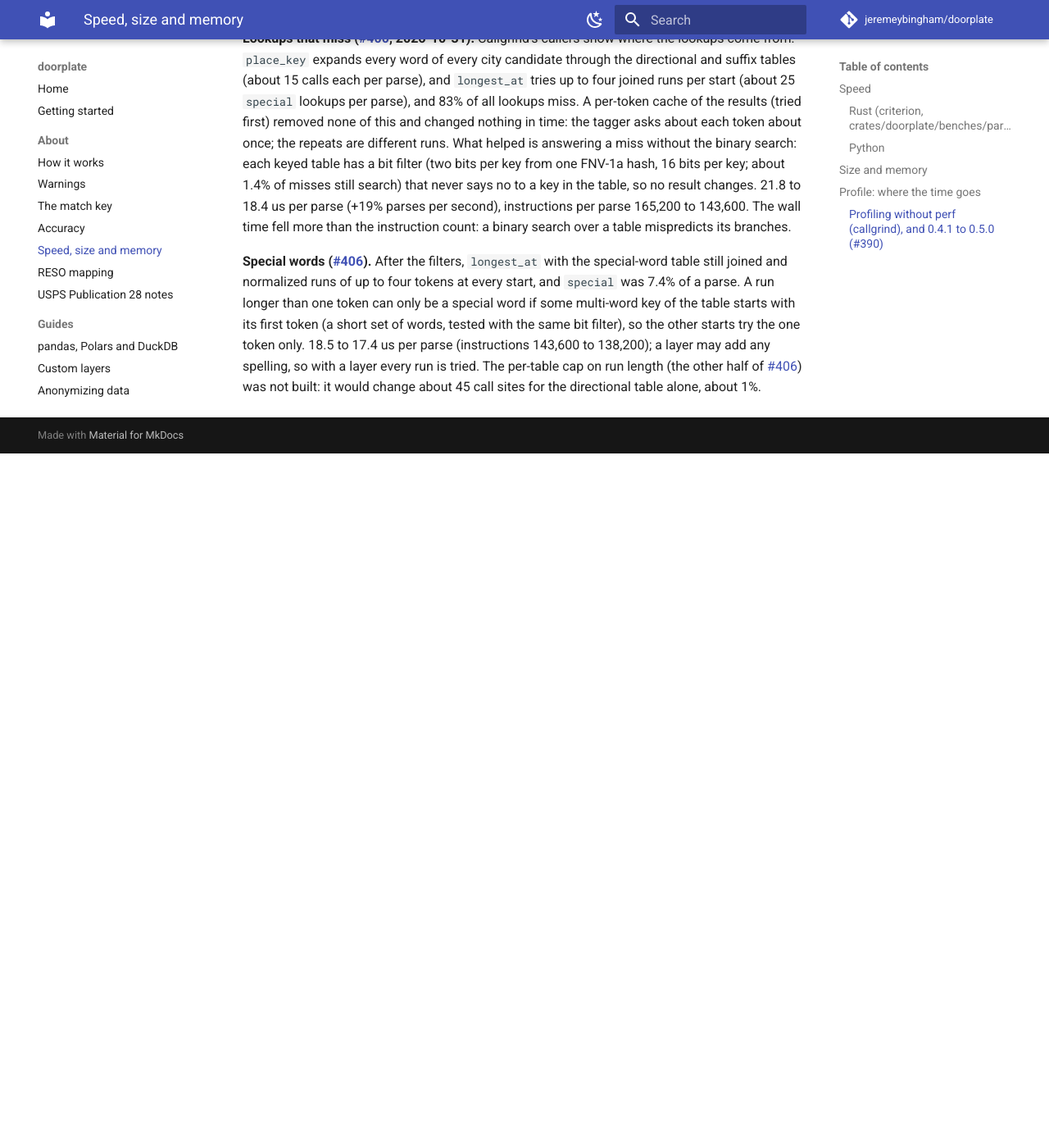
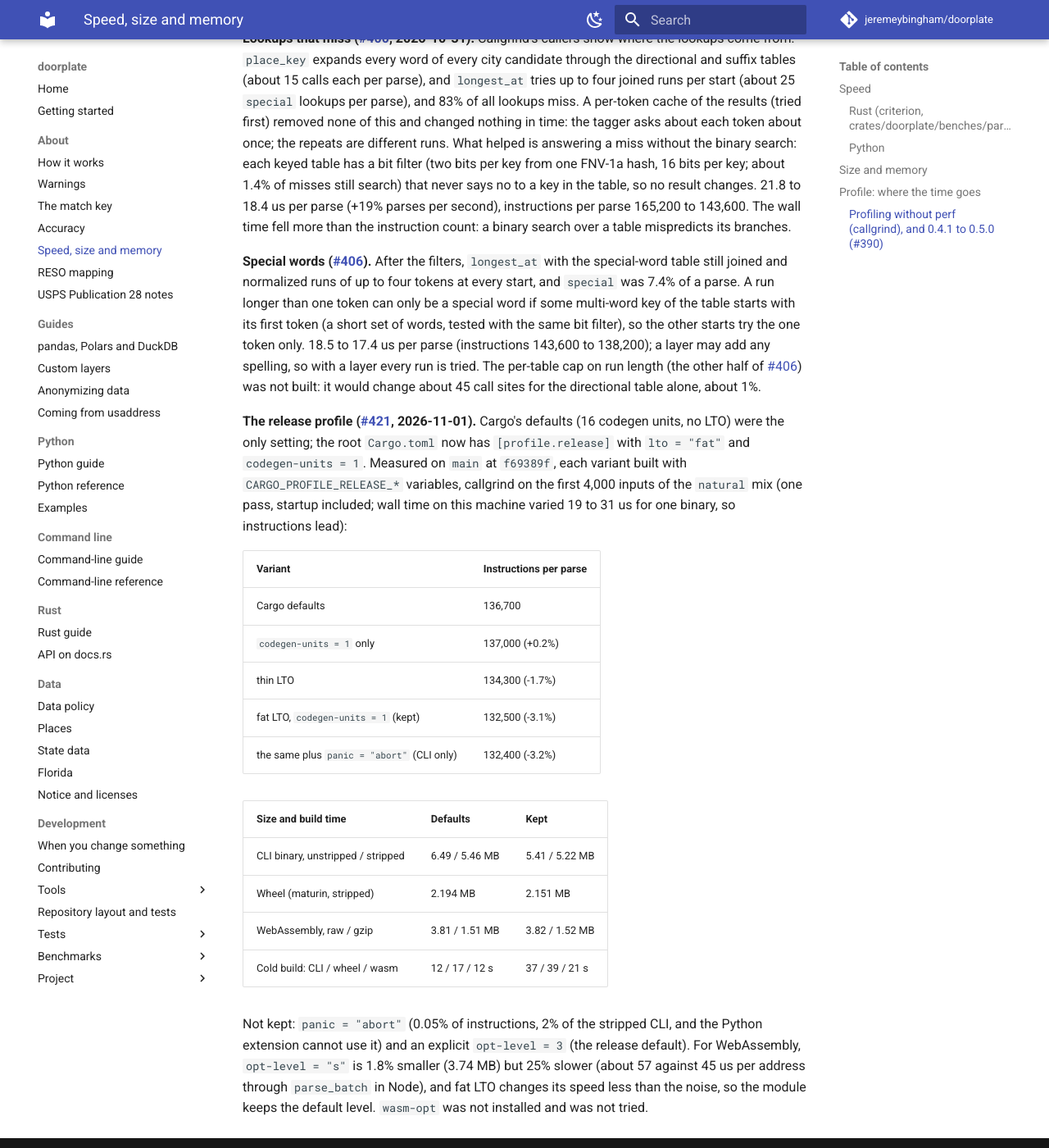
Before and after one commit to jeremeybingham/doorplate, an MkDocs documentation site: the page built from docs/speed-and-size.md, in a window 1280 px wide and 1400 px high, scrolled down 7550 px. Shown: the whole window at 82% size. Built offline with MkDocs 1.6.1 and Material for MkDocs 9.7.7, drawn with Linux system fonts in a browser that asks for light colours; comment, search, counter and statistics services are not loaded; before the commit the page ends 8103 px from its top, so only the background shows below that.

Commit message:
Release profile: fat LTO and one codegen unit (#421)
3.1% fewer instructions per parse, a smaller CLI and wheel, about 2.3x the release build time. No output change: keys, warnings and unit fields equal the k4 cut over the seven key sources.

Co-Authored-By: Claude Sonnet 5.5 <noreply@anthropic.com>

```diff
--- a/Cargo.toml
+++ b/Cargo.toml
@@ -21,3 +21,9 @@ doorplate = { path = "crates/doorplate", version = "0.5.1-dev" }
 unwrap_used = "warn"
 expect_used = "warn"
 panic = "warn"
+
+# Fat LTO and one codegen unit: about 3% fewer instructions per parse, a smaller CLI and wheel,
+# about 2.3 times the release build time (#421, `docs/speed-and-size.md`).
+[profile.release]
+lto = "fat"
+codegen-units = 1
--- a/docs/speed-and-size.md
+++ b/docs/speed-and-size.md
@@ -183,3 +183,22 @@ making more lookups on the same tokens (#400).
 **Lookups that miss (#400, 2026-10-31).** Callgrind's callers show where the lookups come from: `place_key` expands every word of every city candidate through the directional and suffix tables (about 15 calls each per parse), and `longest_at` tries up to four joined runs per start (about 25 `special` lookups per parse), and 83% of all lookups miss. A per-token cache of the results (tried first) removed none of this and changed nothing in time: the tagger asks about each token about once; the repeats are different runs. What helped is answering a miss without the binary search: each keyed table has a bit filter (two bits per key from one FNV-1a hash, 16 bits per key; about 1.4% of misses still search) that never says no to a key in the table, so no result changes. 21.8 to 18.4 us per parse (+19% parses per second), instructions per parse 165,200 to 143,600. The wall time fell more than the instruction count: a binary search over a table mispredicts its branches.
 
 **Special words (#406).** After the filters, `longest_at` with the special-word table still joined and normalized runs of up to four tokens at every start, and `special` was 7.4% of a parse. A run longer than one token can only be a special word if some multi-word key of the table starts with its first token (a short set of words, tested with the same bit filter), so the other starts try the one token only. 18.5 to 17.4 us per parse (instructions 143,600 to 138,200); a layer may add any spelling, so with a layer every run is tried. The per-table cap on run length (the other half of #406) was not built: it would change about 45 call sites for the directional table alone, about 1%.
+
+**The release profile (#421, 2026-11-01).** Cargo's defaults (16 codegen units, no LTO) were the only setting; the root `Cargo.toml` now has `[profile.release]` with `lto = "fat"` and `codegen-units = 1`. Measured on `main` at `f69389f`, each variant built with `CARGO_PROFILE_RELEASE_*` variables, callgrind on the first 4,000 inputs of the `natural` mix (one pass, startup included; wall time on this machine varied 19 to 31 us for one binary, so instructions lead):
+
+| Variant | Instructions per parse |
+|---|---|
+| Cargo defaults | 136,700 |
+| `codegen-units = 1` only | 137,000 (+0.2%) |
+| thin LTO | 134,300 (-1.7%) |
+| fat LTO, `codegen-units = 1` (kept) | 132,500 (-3.1%) |
+| the same plus `panic = "abort"` (CLI only) | 132,400 (-3.2%) |
+
+| Size and build time | Defaults | Kept |
+|---|---|---|
+| CLI binary, unstripped / stripped | 6.49 / 5.46 MB | 5.41 / 5.22 MB |
+| Wheel (maturin, stripped) | 2.194 MB | 2.151 MB |
+| WebAssembly, raw / gzip | 3.81 / 1.51 MB | 3.82 / 1.52 MB |
+| Cold build: CLI / wheel / wasm | 12 / 17 / 12 s | 37 / 39 / 21 s |
+
+Not kept: `panic = "abort"` (0.05% of instructions, 2% of the stripped CLI, and the Python extension cannot use it) and an explicit `opt-level = 3` (the release default). For WebAssembly, `opt-level = "s"` is 1.8% smaller (3.74 MB) but 25% slower (about 57 against 45 us per address through `parse_batch` in Node), and fat LTO changes its speed less than the noise, so the module keeps the default level. `wasm-opt` was not installed and was not tried.
```
Also changed, not shown: CHANGELOG.md (+2 -0 lines).
